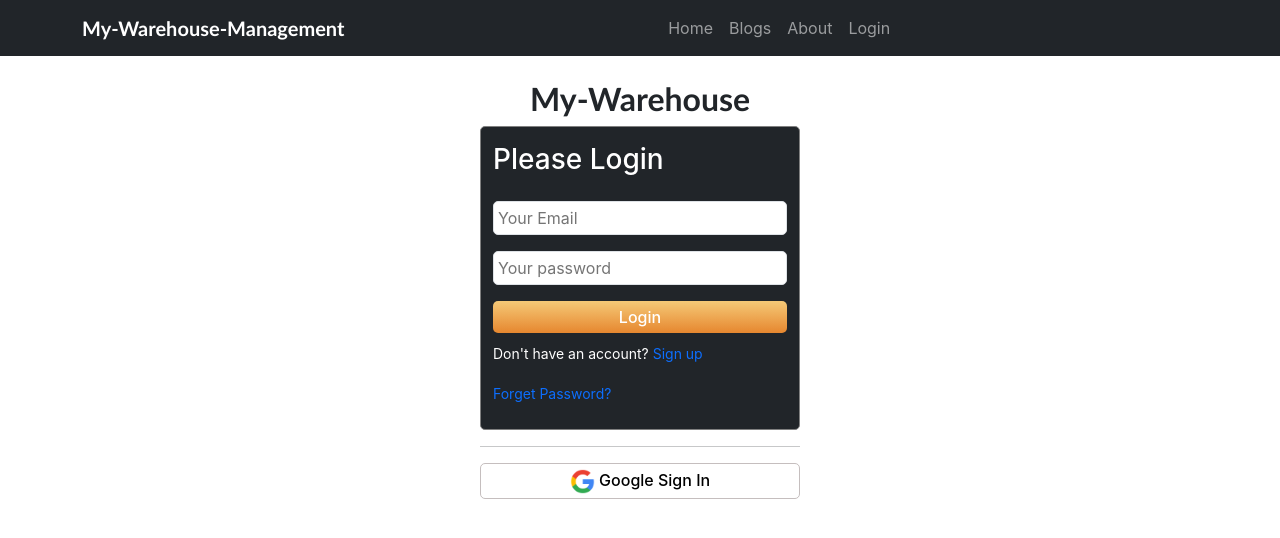
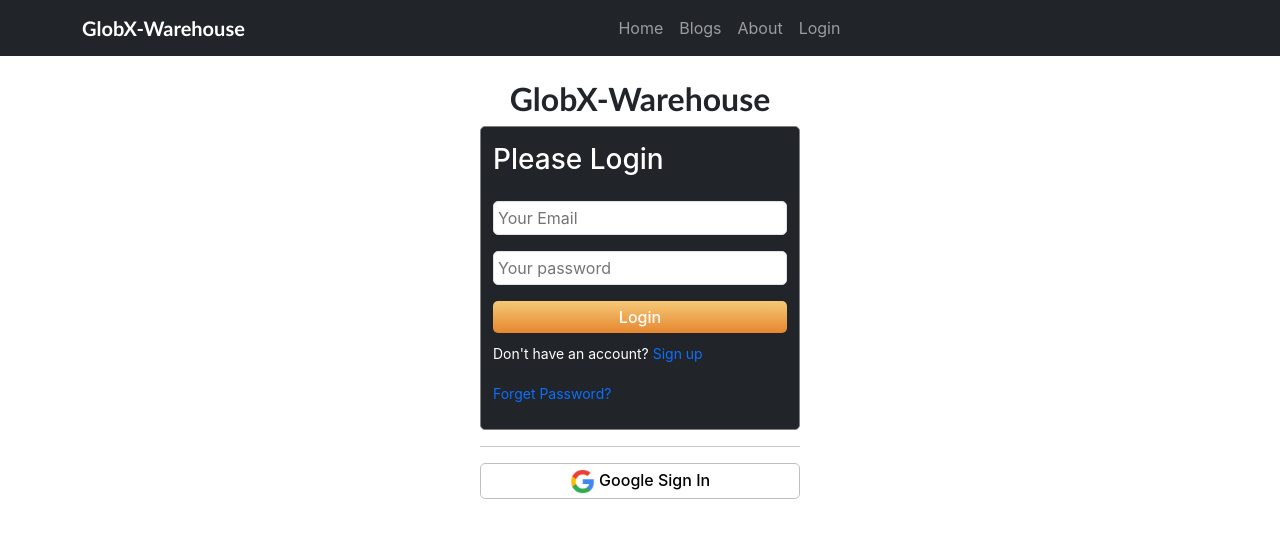
Before and after one commit to Abdullajkkniu/warehouse-management-client--assign-11, a React (Create React App) app: page /login in a window 1280 px wide. Shown: the top 538 px of the page. Built offline with nearby package versions, Linux system fonts and the light colour scheme; no server answers.

Commit message:
update the name of the website

```diff
--- a/public/index.html
+++ b/public/index.html
@@ -24,7 +24,7 @@
       work correctly both with client-side routing and a non-root public URL.
       Learn how to configure a non-root public URL by running `npm run build`.
     -->
-    <title>React App</title>
+    <title>Globx Warehouse</title>
   </head>
   <body>
     <noscript>You need to enable JavaScript to run this app.</noscript>
--- a/src/Pages/Home/Header/Header.js
+++ b/src/Pages/Home/Header/Header.js
@@ -20,7 +20,7 @@
 
   <Navbar collapseOnSelect expand="lg" sticky='top' bg="dark" variant="dark">
         <Container className='text-center'>
-        <Navbar.Brand as={Link} to="/" className='title'>My-Warehouse-Management</Navbar.Brand>
+        <Navbar.Brand as={Link} to="/" className='title'>GlobX-Warehouse</Navbar.Brand>
         <Navbar.Toggle aria-controls="responsive-navbar-nav" />
         <Navbar.Collapse id="responsive-navbar-nav">
           <Nav className='mx-auto'>
--- a/src/Pages/Login/Login.js
+++ b/src/Pages/Login/Login.js
@@ -85,7 +85,7 @@
     return (
 
         <div>
-            <h2 className='title mt-4 text-center'>My-Warehouse</h2>
+            <h2 className='title mt-4 text-center'>GlobX-Warehouse</h2>
             <div className='bg-dark text-white border-set container w-25 mt-2 pb-4'>
 
             <div>
--- a/src/Pages/SignUp/SignUp.js
+++ b/src/Pages/SignUp/SignUp.js
@@ -75,7 +75,7 @@
 
     return (
         <div className=' container w-25 p-3'>
-            <h2 className='title text-center'>My-Warehouse</h2>
+            <h2 className='title text-center'>GlobX-Warehouse</h2>
             <div className='bg-dark text-white border-size p-3'>
             <h3 className='p-2'>Create Account</h3>
             <form onSubmit={handleSignUp}>
```
